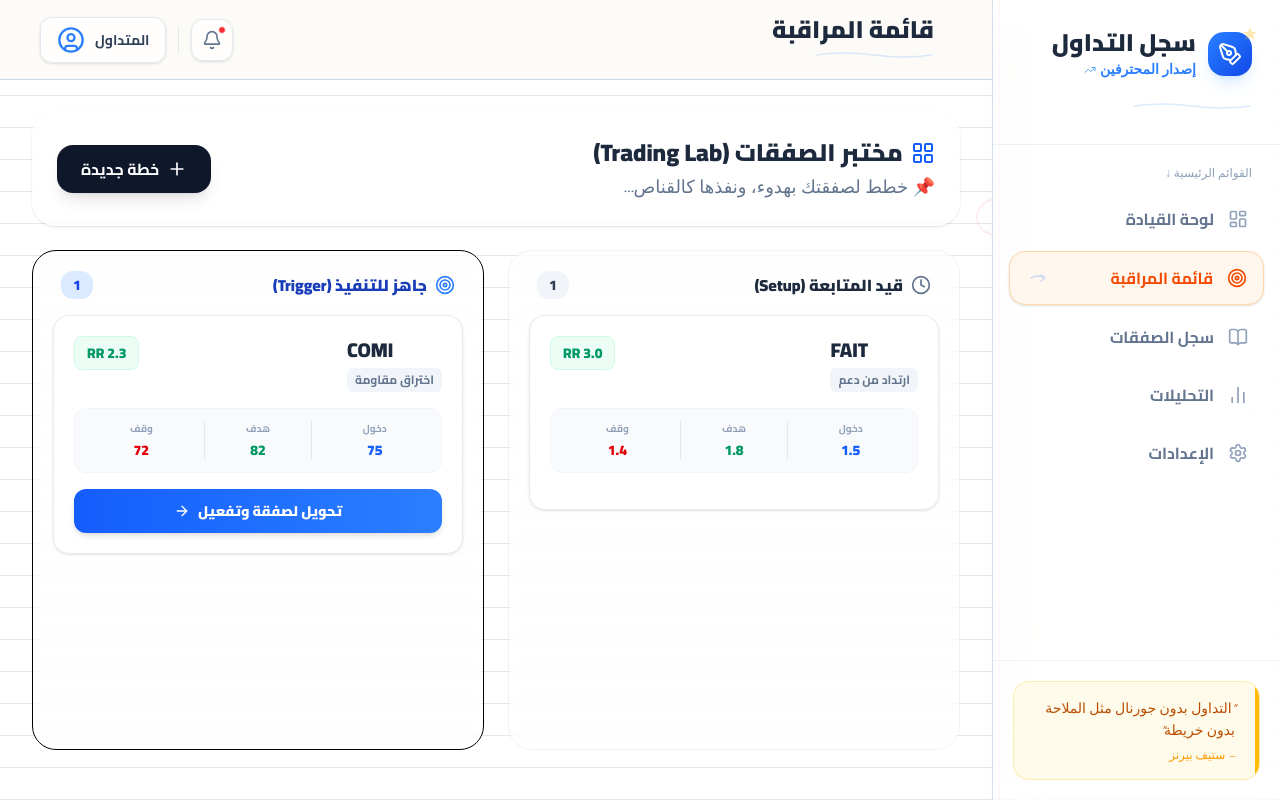
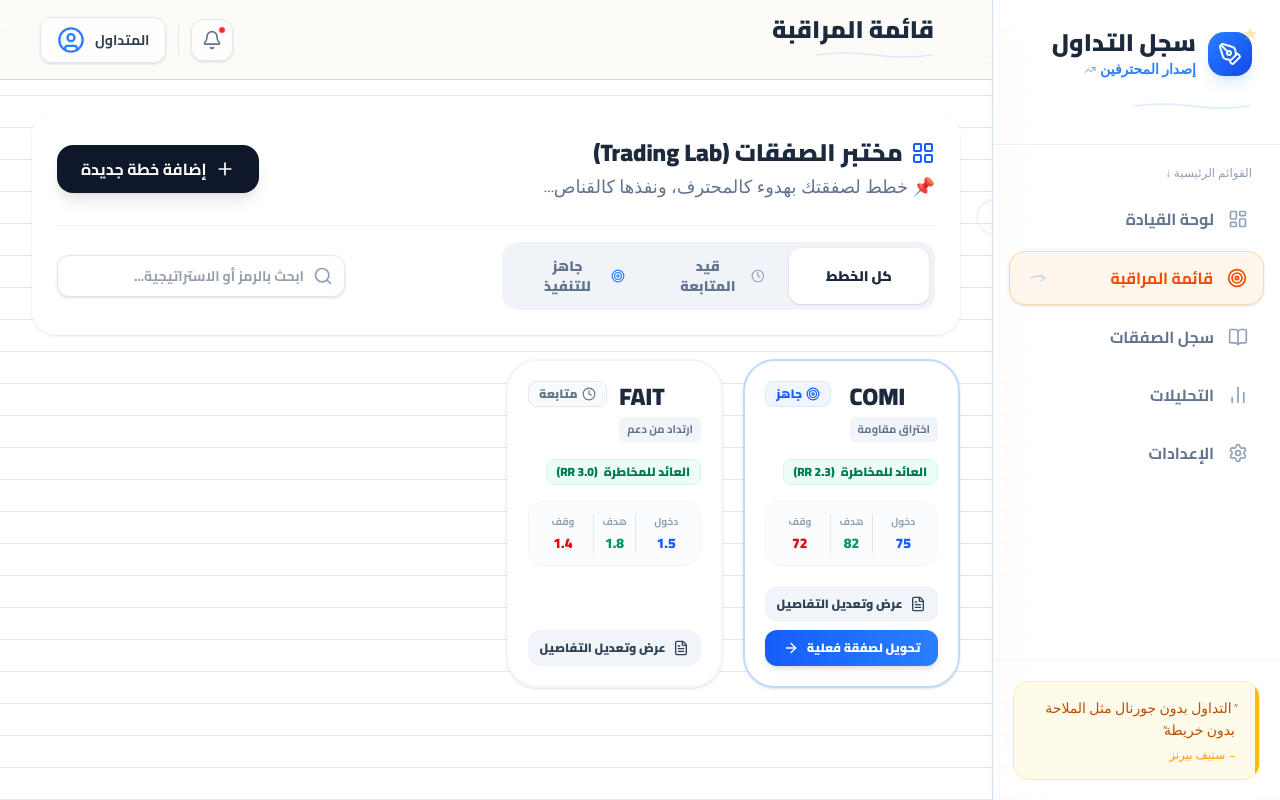
Before and after one commit to ahmadwagiehlaw/EGX-Trading-Journal-PRO, a React (Vite) app: page / in a window 1280 px wide. Both pictures are taken after a click on the button "قائمة المراقبة". Built offline with nearby package versions, Linux system fonts and the light colour scheme.

Commit message:
Convert Watchlist Kanban to Grid layout with Subtabs and Search

```diff
--- a/src/components/Watchlist.tsx
+++ b/src/components/Watchlist.tsx
@@ -1,5 +1,5 @@
 import { useState } from 'react';
-import { Plus, Target, Clock, ArrowRight, Image as ImageIcon, LayoutGrid, CheckSquare, Maximize2, X, Save } from 'lucide-react';
+import { Plus, Target, Clock, ArrowRight, LayoutGrid, CheckSquare, X, Save, Search, LineChart, FileText } from 'lucide-react';
 import PlanEditor from './PlanEditor';
 
 interface Plan {
@@ -10,7 +10,7 @@ interface Plan {
   target: number;
   stop: number;
   status: 'waiting' | 'ready';
-  notes: string; // HTML content from PlanEditor
+  notes: string; // HTML content
 }
 
 export default function Watchlist({ onMoveToJournal }: { onMoveToJournal: (item: any) => void }) {
@@ -21,6 +21,8 @@ export default function Watchlist({ onMoveToJournal }: { onMoveToJournal: (item:
 
   const [selectedPlan, setSelectedPlan] = useState<Plan | null>(null);
   const [isModalOpen, setIsModalOpen] = useState(false);
+  const [activeTab, setActiveTab] = useState<'all' | 'waiting' | 'ready'>('all');
+  const [searchQuery, setSearchQuery] = useState('');
 
   const calculateRRR = (entry: number, target: number, stop: number) => {
     if (!entry || !target || !stop || entry <= stop) return 0;
@@ -29,77 +31,126 @@ export default function Watchlist({ onMoveToJournal }: { onMoveToJournal: (item:
     return (reward / risk).toFixed(1);
   };
 
-  const columns = [
-    { id: 'waiting', label: 'قيد المتابعة (Setup)', color: 'slate' },
-    { id: 'ready', label: 'جاهز للتنفيذ (Trigger)', color: 'blue' },
-  ];
-
   const handleSavePlan = (updatedPlan: Plan) => {
-    setPlans(prev => prev.map(p => p.id === updatedPlan.id ? updatedPlan : p));
+    setPlans(prev => {
+      const exists = prev.find(p => p.id === updatedPlan.id);
+      if (exists) return prev.map(p => p.id === updatedPlan.id ? updatedPlan : p);
+      return [updatedPlan, ...prev];
+    });
     setIsModalOpen(false);
   };
 
+  const handleDelete = (id: string) => {
+    setPlans(prev => prev.filter(p => p.id !== id));
+  };
+
+  const filteredPlans = plans.filter(p => {
+    const matchesTab = activeTab === 'all' || p.status === activeTab;
+    const matchesSearch = p.symbol.toLowerCase().includes(searchQuery.toLowerCase()) ||
+                          p.strategy.toLowerCase().includes(searchQuery.toLowerCase());
+    return matchesTab && matchesSearch;
+  });
+
   return (
     <div className="w-full space-y-6" dir="rtl">
-      {/* Header */}
-      <div className="flex justify-between items-center bg-white/60 backdrop-blur-md border border-white/60 p-6 rounded-3xl shadow-sm">
+      {/* Header & Controls */}
+      <div className="bg-white/60 backdrop-blur-md border border-white/60 p-6 rounded-3xl shadow-sm space-y-6">
+        <div className="flex flex-col md:flex-row justify-between items-start md:items-center gap-4">
           <div>
             <h2 className="text-2xl font-black text-slate-800 flex items-center gap-2">
               <LayoutGrid className="w-6 h-6 text-blue-600" />
               مختبر الصفقات (Trading Lab)
             </h2>
-          <p className="font-handwriting text-slate-500 text-lg mt-1">📌 خطط لصفقتك بهدوء، ونفذها كالقناص...</p>
+            <p className="font-handwriting text-slate-500 text-lg mt-1">📌 خطط لصفقتك بهدوء كالمحترف، ونفذها كالقناص...</p>
           </div>
+
           <button
             onClick={() => {
               setSelectedPlan({ id: Date.now().toString(), symbol: '', strategy: '', entry: 0, target: 0, stop: 0, status: 'waiting', notes: '' });
               setIsModalOpen(true);
             }}
-          className="bg-slate-900 hover:bg-slate-800 text-white font-bold px-6 py-3 rounded-2xl shadow-lg flex items-center gap-2 transition-all hover:-translate-y-1"
+            className="bg-slate-900 hover:bg-slate-800 text-white font-bold px-6 py-3 rounded-2xl shadow-lg flex items-center gap-2 transition-transform hover:-translate-y-1 w-full md:w-auto justify-center"
           >
             <Plus className="w-5 h-5" />
-          خطة جديدة
+            إضافة خطة جديدة
           </button>
         </div>
 
-      {/* Kanban Board */}
-      <div className="grid md:grid-cols-2 gap-6 items-start">
-        {columns.map(col => (
-          <div key={col.id} className={`bg-${col.color}-50/30 backdrop-blur-sm border border-${col.color}-200/50 rounded-3xl p-5 min-h-[500px]`}>
-            <div className="flex items-center justify-between mb-4 px-2">
-              <h3 className={`font-black text-${col.color}-800 flex items-center gap-2`}>
-                {col.id === 'waiting' ? <Clock className="w-5 h-5 text-slate-500" /> : <Target className="w-5 h-5 text-blue-500" />}
-                {col.label}
-              </h3>
-              <span className={`bg-${col.color}-100 text-${col.color}-700 text-sm font-black px-3 py-1 rounded-xl`}>
-                {plans.filter(item => item.status === col.id).length}
-              </span>
+        {/* Filters and Search */}
+        <div className="flex flex-col md:flex-row justify-between items-center gap-4 pt-4 border-t border-slate-200/50">
+
+          {/* Subtabs */}
+          <div className="flex p-1.5 bg-slate-200/50 rounded-2xl w-full md:w-auto">
+            <button
+              onClick={() => setActiveTab('all')}
+              className={`flex-1 md:px-6 py-2 rounded-xl text-sm font-black transition-all ${activeTab === 'all' ? 'bg-white text-slate-800 shadow-sm' : 'text-slate-500 hover:text-slate-700'}`}
+            >
+              كل الخطط
+            </button>
+            <button
+              onClick={() => setActiveTab('waiting')}
+              className={`flex-1 md:px-6 py-2 rounded-xl text-sm font-black transition-all flex items-center justify-center gap-2 ${activeTab === 'waiting' ? 'bg-white text-slate-800 shadow-sm' : 'text-slate-500 hover:text-slate-700'}`}
+            >
+              <Clock className="w-4 h-4 text-slate-400" /> قيد المتابعة
+            </button>
+            <button
+              onClick={() => setActiveTab('ready')}
+              className={`flex-1 md:px-6 py-2 rounded-xl text-sm font-black transition-all flex items-center justify-center gap-2 ${activeTab === 'ready' ? 'bg-white text-blue-600 shadow-sm' : 'text-slate-500 hover:text-slate-700'}`}
+            >
+              <Target className="w-4 h-4 text-blue-500" /> جاهز للتنفيذ
+            </button>
           </div>
 
-            <div className="space-y-4">
-              {plans.filter(item => item.status === col.id).map(item => {
+          {/* Search */}
+          <div className="relative w-full md:w-72">
+            <Search className="w-5 h-5 absolute right-3 top-1/2 -translate-y-1/2 text-slate-400" />
+            <input
+              type="text"
+              placeholder="ابحث بالرمز أو الاستراتيجية..."
+              value={searchQuery}
+              onChange={(e) => setSearchQuery(e.target.value)}
+              className="w-full bg-white border border-slate-200 rounded-xl pr-10 pl-4 py-2.5 text-sm font-bold text-slate-700 focus:border-blue-500 outline-none shadow-sm"
+            />
+          </div>
+        </div>
+      </div>
+
+      {/* Grid of Cards */}
+      <div className="grid grid-cols-1 sm:grid-cols-2 lg:grid-cols-3 xl:grid-cols-4 gap-5">
+        {filteredPlans.map(item => {
           const rrr = calculateRRR(item.entry, item.target, item.stop);
+          const isReady = item.status === 'ready';
+
           return (
             <div
               key={item.id}
-                    onClick={() => { setSelectedPlan(item); setIsModalOpen(true); }}
-                    className="bg-white/90 backdrop-blur-md border border-slate-200/80 rounded-2xl p-5 shadow-sm hover:shadow-xl hover:border-blue-400 transition-all cursor-pointer group flex flex-col relative"
+              className={`bg-white/90 backdrop-blur-md border-2 rounded-[2rem] p-5 shadow-sm hover:shadow-xl transition-all flex flex-col relative group ${isReady ? 'border-blue-200 hover:border-blue-400' : 'border-slate-100 hover:border-slate-300'}`}
             >
-                    {/* Symbol and Strategy */}
+              {/* Card Header */}
               <div className="flex justify-between items-start mb-4">
                 <div className="flex flex-col gap-1">
-                        <span className="text-xl font-black text-slate-800" dir="ltr">{item.symbol}</span>
-                        <span className="text-xs font-bold text-slate-500 bg-slate-100 px-2 py-1 rounded-md w-fit">
+                  <span className="text-2xl font-black text-slate-800" dir="ltr">{item.symbol || '---'}</span>
+                  <span className="text-[11px] font-bold text-slate-500 bg-slate-100 px-2 py-1 rounded-md w-fit line-clamp-1">
                     {item.strategy || 'بدون استراتيجية'}
                   </span>
                 </div>
-                      <span className="text-emerald-600 bg-emerald-50 px-3 py-1.5 rounded-lg text-sm font-black border border-emerald-100">
-                        RR {rrr}
+                <div className="flex flex-col items-end gap-2">
+                  <span className={`px-2.5 py-1 rounded-lg text-xs font-black flex items-center gap-1 border ${isReady ? 'bg-blue-50 text-blue-600 border-blue-100' : 'bg-slate-50 text-slate-500 border-slate-200'}`}>
+                    {isReady ? <Target className="w-3.5 h-3.5" /> : <Clock className="w-3.5 h-3.5" />}
+                    {isReady ? 'جاهز' : 'متابعة'}
                   </span>
                 </div>
+              </div>
 
-                    {/* Pricing */}
-                    <div className="grid grid-cols-3 gap-2 mb-4 bg-slate-50 p-3 rounded-xl border border-slate-100 text-center">
+              {/* RRR Badge */}
+              <div className="mb-4">
+                <div className="inline-flex items-center gap-1.5 bg-emerald-50 text-emerald-700 border border-emerald-100 px-2.5 py-1 rounded-lg text-xs font-black">
+                  العائد للمخاطرة <span>(RR {rrr})</span>
+                </div>
+              </div>
+
+              {/* Pricing Grid */}
+              <div className="grid grid-cols-3 gap-2 mb-5 bg-slate-50/50 p-3 rounded-2xl border border-slate-100 text-center">
                 <div className="flex flex-col">
                   <span className="text-[10px] font-bold text-slate-400 mb-1">دخول</span>
                   <span className="text-sm font-black text-blue-600" dir="ltr">{item.entry}</span>
@@ -114,25 +165,42 @@ export default function Watchlist({ onMoveToJournal }: { onMoveToJournal: (item:
                 </div>
               </div>
 
-                    {/* Action Button */}
-                    {col.id === 'ready' && (
+              {/* Action Buttons */}
+              <div className="mt-auto flex flex-col gap-2">
                 <button
-                        onClick={(e) => { e.stopPropagation(); onMoveToJournal(item); }}
-                        className="w-full py-3 bg-gradient-to-r from-blue-600 to-blue-500 hover:from-blue-700 hover:to-blue-600 text-white text-sm font-black rounded-xl shadow-md flex items-center justify-center gap-2 transition-transform active:scale-95"
+                  onClick={() => { setSelectedPlan(item); setIsModalOpen(true); }}
+                  className="w-full py-2.5 bg-slate-100 hover:bg-slate-200 text-slate-700 text-xs font-black rounded-xl flex items-center justify-center gap-2 transition-colors"
                 >
-                        تحويل لصفقة وتفعيل
+                  <FileText className="w-4 h-4" />
+                  عرض وتعديل التفاصيل
+                </button>
+
+                {isReady && (
+                  <button
+                    onClick={() => {
+                      onMoveToJournal(item);
+                      // Optionally remove from plans automatically: handleDelete(item.id);
+                    }}
+                    className="w-full py-2.5 bg-gradient-to-r from-blue-600 to-blue-500 hover:from-blue-700 hover:to-blue-600 text-white text-xs font-black rounded-xl shadow-md flex items-center justify-center gap-2 transition-transform active:scale-95"
+                  >
+                    تحويل لصفقة فعلية
                     <ArrowRight className="w-4 h-4" />
                   </button>
                 )}
               </div>
+            </div>
           );
         })}
+        {filteredPlans.length === 0 && (
+          <div className="col-span-full py-12 text-center flex flex-col items-center justify-center border-2 border-dashed border-slate-200 rounded-[2rem] bg-white/30">
+            <Target className="w-12 h-12 text-slate-300 mb-3" />
+            <h3 className="text-lg font-black text-slate-600">لا توجد خطط هنا</h3>
+            <p className="text-slate-400 font-bold mt-1 text-sm">أضف خطة جديدة لتبدأ المراقبة والقنص!</p>
           </div>
-          </div>
-        ))}
+        )}
       </div>
 
-      {/* Plan Details Modal */}
+      {/* Plan Details Modal (Unchanged Layout from previous fix) */}
       {isModalOpen && selectedPlan && (
         <div className="fixed inset-0 z-[100] flex items-center justify-center p-4">
           <div className="absolute inset-0 bg-slate-900/40 backdrop-blur-sm" onClick={() => setIsModalOpen(false)}></div>
@@ -143,13 +211,22 @@ export default function Watchlist({ onMoveToJournal }: { onMoveToJournal: (item:
                 <CheckSquare className="w-6 h-6 text-blue-600" />
                 محرر الخطة
               </h2>
-              <button onClick={() => setIsModalOpen(false)} className="p-2 bg-slate-200/50 hover:bg-slate-200 text-slate-600 rounded-xl transition-colors">
+              <div className="flex gap-2">
+                <button onClick={() => {
+                  if (window.confirm('هل أنت متأكد من حذف هذه الخطة؟')) {
+                    handleDelete(selectedPlan.id);
+                    setIsModalOpen(false);
+                  }
+                }} className="px-3 py-1.5 bg-red-50 hover:bg-red-100 text-red-600 text-xs font-black rounded-lg transition-colors">
+                  حذف الخطة
+                </button>
+                <button onClick={() => setIsModalOpen(false)} className="p-1.5 bg-slate-200/50 hover:bg-slate-200 text-slate-600 rounded-xl transition-colors">
                   <X className="w-5 h-5" />
                 </button>
               </div>
+            </div>
 
             <div className="flex-1 overflow-y-auto p-6 flex flex-col md:flex-row gap-6">
-
               {/* Left Column: Rich Text Editor */}
               <div className="flex-1 space-y-3">
                 <label className="text-sm font-bold text-slate-500 block">ملاحظات وشارتات الخطة (اسحب أو الصق الصور هنا)</label>
```
Lines whose indentation alone changed are shown as unchanged.
